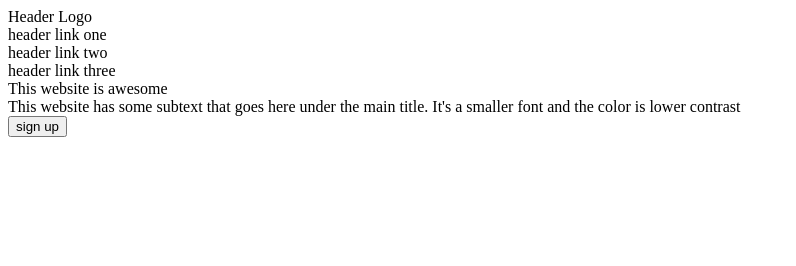
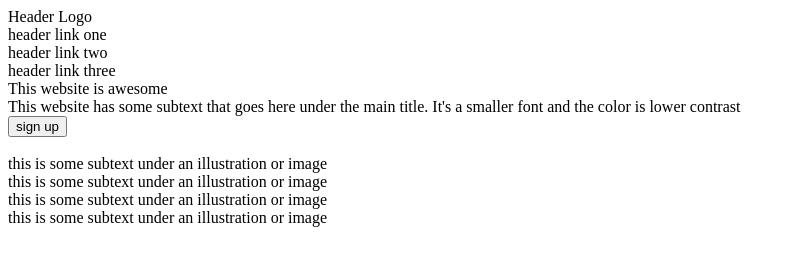
Before and after one commit to farshadali/landing-page, a plain HTML site: page index.html in a window 1280 px wide. Shown: the whole page, without its empty margins (0-796 px from the left). Drawn offline with Linux system fonts and the light colour scheme.

Commit message:
feat:add basic  info section

```diff
--- a/index.html
+++ b/index.html
@@ -32,7 +32,34 @@
         </div>
 
 
-        <div
+        <div class="info">
+            <div class="info-title"></div>
+
+            <div class="box-container">
+                <div class="box">
+                    <div class="card"></div>
+                    <div class="card-text"> this is some subtext under an illustration or image</div>
+                </div>
+
+                <div class="box">
+                    <div class="card"></div>
+                    <div class="card-text"> this is some subtext under an illustration or image</div>
+                </div>
+
+                <div class="box">
+                    <div class="card"></div>
+                    <div class="card-text"> this is some subtext under an illustration or image</div>
+                </div>
+
+                <div class="box">
+                    <div class="card"></div>
+                    <div class="card-text"> this is some subtext under an illustration or image</div>
+                </div>
+            </div>
+
+        </div>
+
+
 
 
 
```
